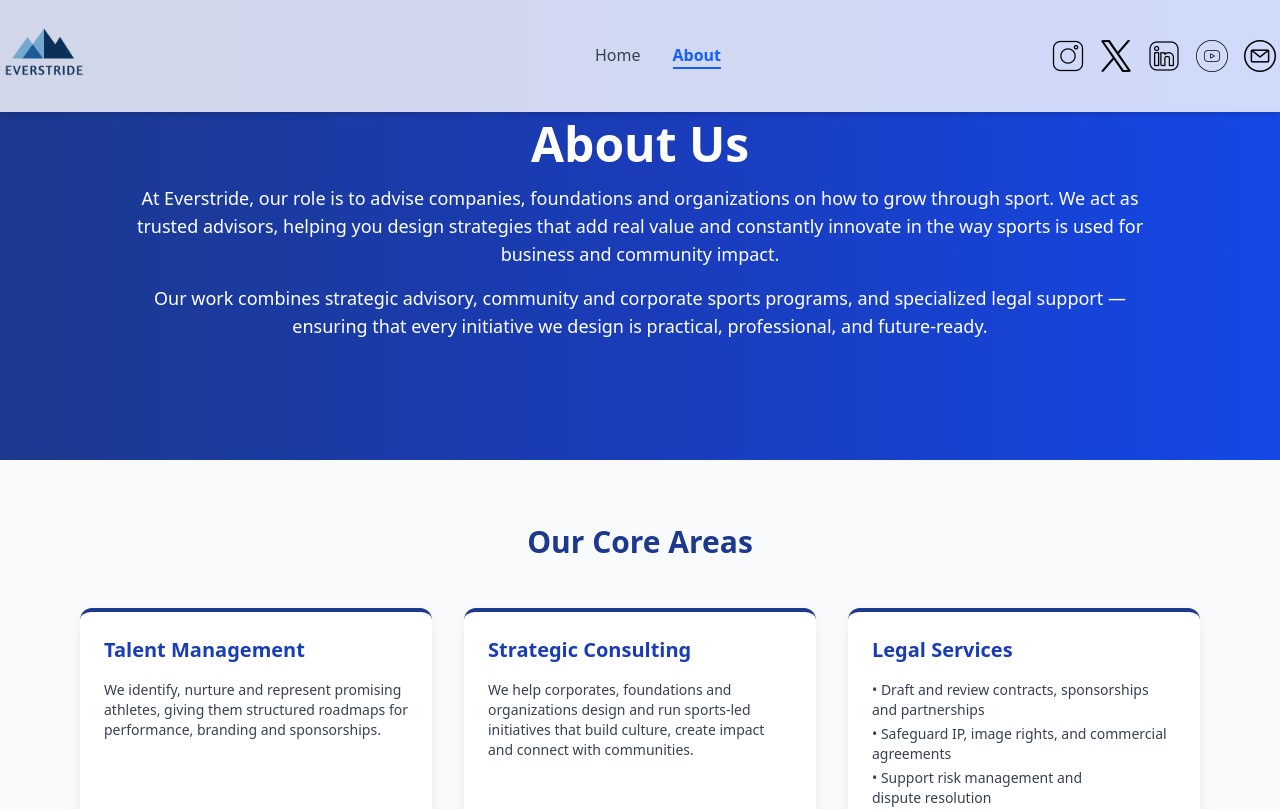
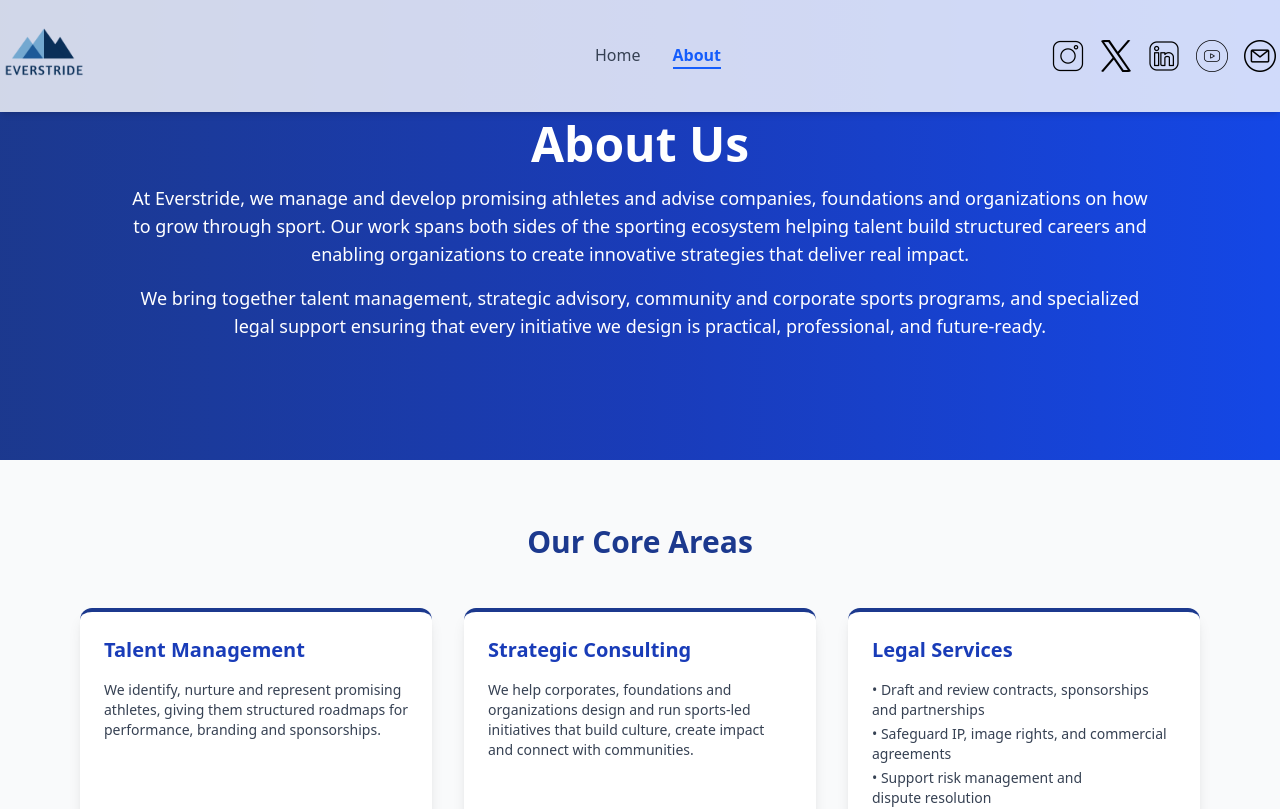
Before and after one commit to VivekM8737/everstride, a React (Vite) app: page /about in a window 1280 px wide. Shown: the top 809 px of the page. Built offline with nearby package versions, Linux system fonts and the light colour scheme.

Commit message:
update about contents

```diff
--- a/src/Components/About.tsx
+++ b/src/Components/About.tsx
@@ -5,10 +5,10 @@ export default function About() {
       <div className="bg-gradient-to-r from-blue-900 via-blue-800 to-blue-700 text-white py-30 px-6 md:px-20">
         <h1 className="text-4xl md:text-5xl font-bold mb-4 text-center">About Us</h1>
         <p className="max-w-5xl mx-auto text-lg text-center">
-          At Everstride, our role is to advise companies, foundations and organizations on how to grow through sport. We act as trusted advisors, helping you design strategies that add real value and constantly innovate in the way sports is used for business and community impact.
+          At Everstride, we manage and develop promising athletes and advise companies, foundations and organizations on how to grow through sport. Our work spans both sides of the sporting ecosystem helping talent build structured careers and enabling organizations to create innovative strategies that deliver real impact.
         </p>
         <p className="max-w-5xl mx-auto text-lg text-center mt-4">
-          Our work combines strategic advisory, community and corporate sports programs, and specialized legal support — ensuring that every initiative we design is practical, professional, and future-ready.
+          We bring together talent management, strategic advisory, community and corporate sports programs, and specialized legal support ensuring that every initiative we design is practical, professional, and future-ready.
 
         </p>
       </div>
```
